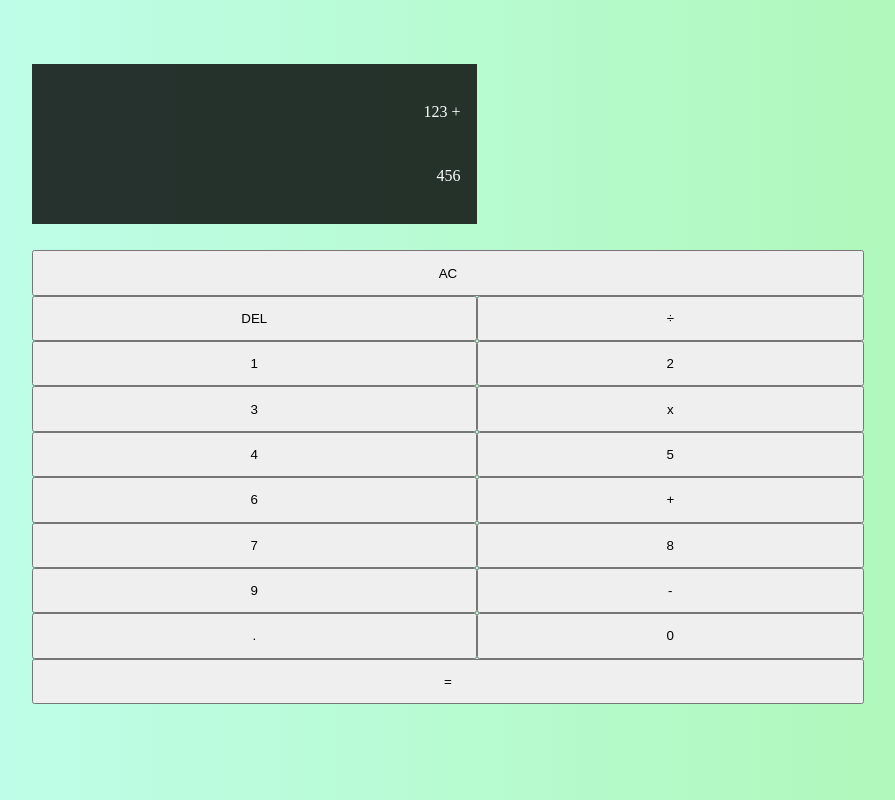
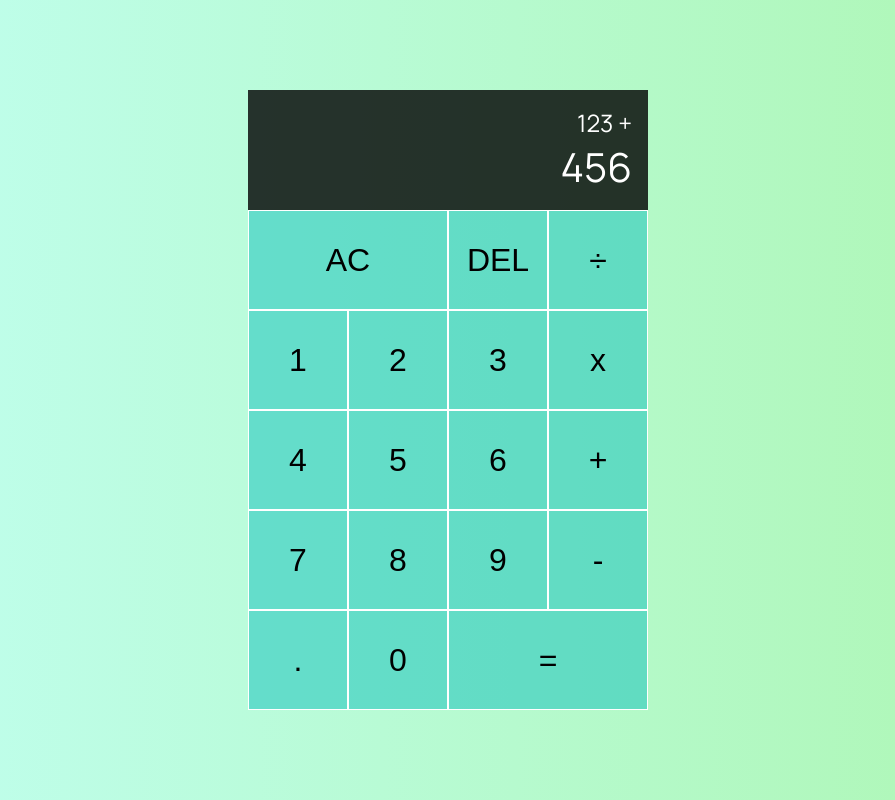
Before and after one commit to sabrinalagasse/new-calc, a plain HTML site: page index.html in a window 1280 px wide. Shown: the whole page, without its empty margins (192-1087 px from the left). Drawn offline with Linux system fonts and the light colour scheme.

Commit message:
Tweak styles

```diff
--- a/style.css
+++ b/style.css
@@ -6,45 +6,45 @@
   padding: 0;
 }
 
-body {
+body,
+html {
   background-image: linear-gradient(to right, #c1fff2, #adf6b1);
+  font-family: "Manrope", sans-serif;
+  font-size: 16px;
 }
 
 #calc {
-  width: 65vw;
-  height: 80vh;
-  margin: auto;
-  margin-top: 5%;
   display: grid;
-  grid-template-rows: auto auto;
+  min-height: 100vh;
+  justify-content: center;
+  align-content: center;
+  grid-template-columns: repeat(4, 100px);
+  grid-template-rows: minmax(120px, auto) repeat(5, 100px);
 }
 #display {
+  grid-column: 1 / -1;
   background-color: rgba(0, 0, 0, 0.8);
-  color: white;
-  width: 100%;
-  height: 20vh;
   display: flex;
   flex-direction: column;
   justify-content: space-around;
   align-items: flex-end;
   padding: 1rem;
 }
-
-#buttons {
-  display: grid;
-  grid-template-columns: repeat(4, 25%);
-  text-align: center;
-  height: 60vh;
+#previous-operand {
+  color: white;
+  font-size: 1.5rem;
 }
 
-#buttons > div {
+#current-operand {
+  color: white;
+  font-size: 2.5rem;
+}
+button {
   background-color: rgba(17, 192, 188, 0.5);
-  display: flex;
-  flex-direction: column;
-  justify-content: center;
   border: solid 1px white;
+  font-size: 2rem;
 }
-#buttons > div:hover {
+button:hover {
   background-color: rgba(17, 192, 188, 0.7);
 }
 .span-2 {
```
